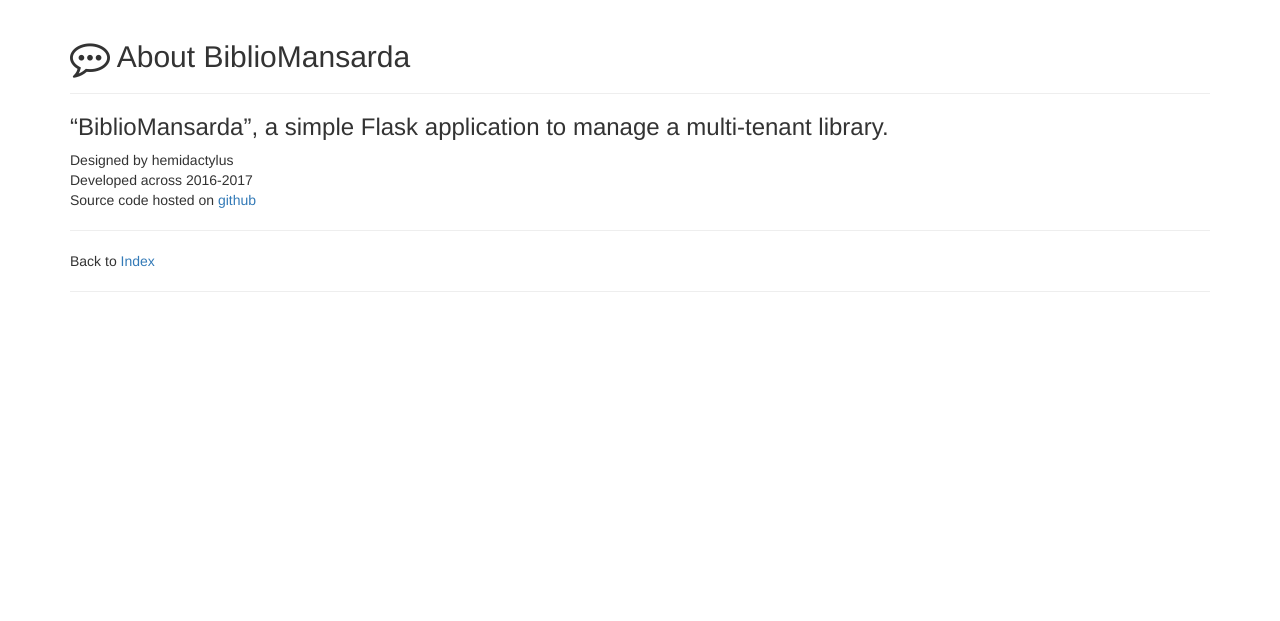
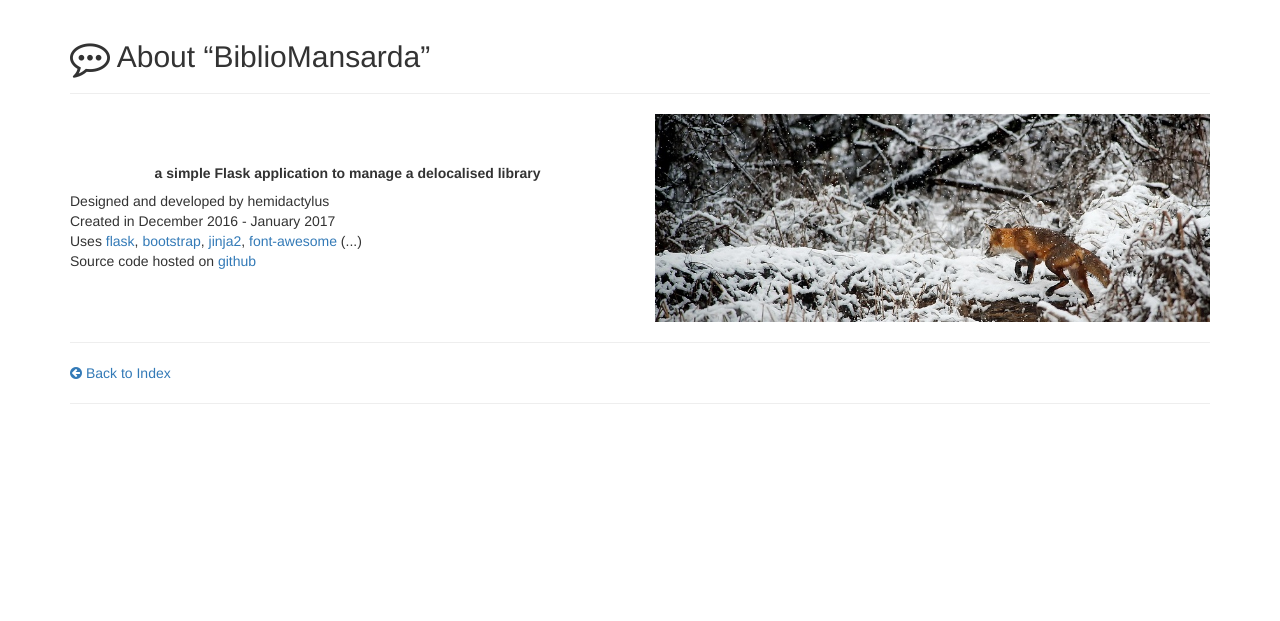
Before and after one commit to hemidactylus/flaskbiblio, a Flask app: page /about in a window 1280 px wide. Shown: the part 57-678 px from the top of the page. Run offline with Flask 2, Linux system fonts and the light colour scheme; some libraries are stand-ins or nearby versions.

Commit message:
Better 'about' page. Project reaches v1.0

```diff
--- a/app/static/css/bibliomansarda.css
+++ b/app/static/css/bibliomansarda.css
@@ -6,3 +6,12 @@
 body {
     padding-bottom: 30px;
 }
+
+.vertical-align {
+    display: flex;
+    align-items: center;
+}
+
+.highlyspaced {
+    line-height:250%;
+}
--- a/app/templates/about.html
+++ b/app/templates/about.html
@@ -5,26 +5,44 @@
 <div class="container">
   <h2>
     <i class="fa fa-commenting-o fa-lg" aria-hidden="true"></i>
-    About BiblioMansarda
+    About &ldquo;BiblioMansarda&rdquo;
   </h2>
   <hr>
   <div>
-    <h3>&ldquo;BiblioMansarda&rdquo;, a simple Flask application to manage a multi-tenant library.</h3>
+    <div class="row row-grid vertical-align">
+        <div class="col-sm-6">
+            <div align="center" class="highlyspaced"><strong>
+                a simple Flask application to manage a delocalised library
+            </strong></div>
             <ol class="list-unstyled">
                 <li>
-            Designed by hemidactylus
+                  Designed and developed by hemidactylus
                 </li>
                 <li>
-            Developed across 2016-2017
+                  Created in December 2016 - January 2017
+                </li>
+                <li>
+                  Uses
+                    <a href="http://flask.pocoo.org/">flask</a>,
+                    <a href="http://getbootstrap.com/">bootstrap</a>,
+                    <a href="http://jinja.pocoo.org/">jinja2</a>,
+                    <a href="http://fontawesome.io/">font-awesome</a> (...)
                 </li>
                 <li>
                   Source code hosted on <a href="https://github.com/hemidactylus/flaskbiblio" target="_blank">github</a>
                 </li>
             </ol>
         </div>
+        <div class="col-sm-6">
+            <img class=".img-responsive" src="/static/images/fox.jpg" alt="Fox" width="100%">
+        </div>
+    </div>
   <hr>
   <div>
-    Back to <a href="{{  url_for('ep_index') }}">Index</a>
+    <a href="{{  url_for('ep_index') }}">
+        <i class="fa fa-arrow-circle-left" aria-hidden="true"></i>
+        Back to Index
+    </a>
   </div>
   <hr>
 </div>
```
Also changed, not shown: README.md, app/static/images/fox.jpg (added). Lines whose indentation alone changed are shown as unchanged.
